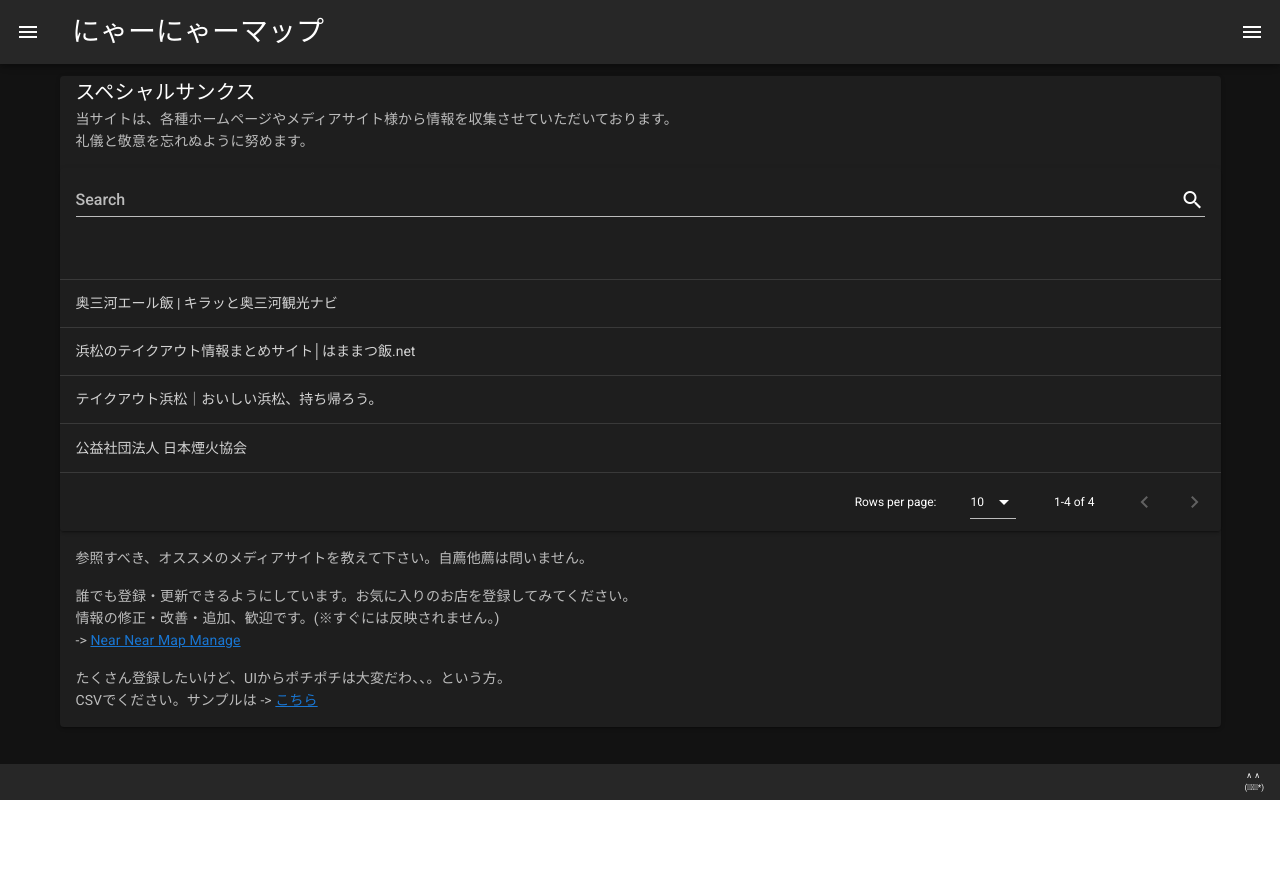
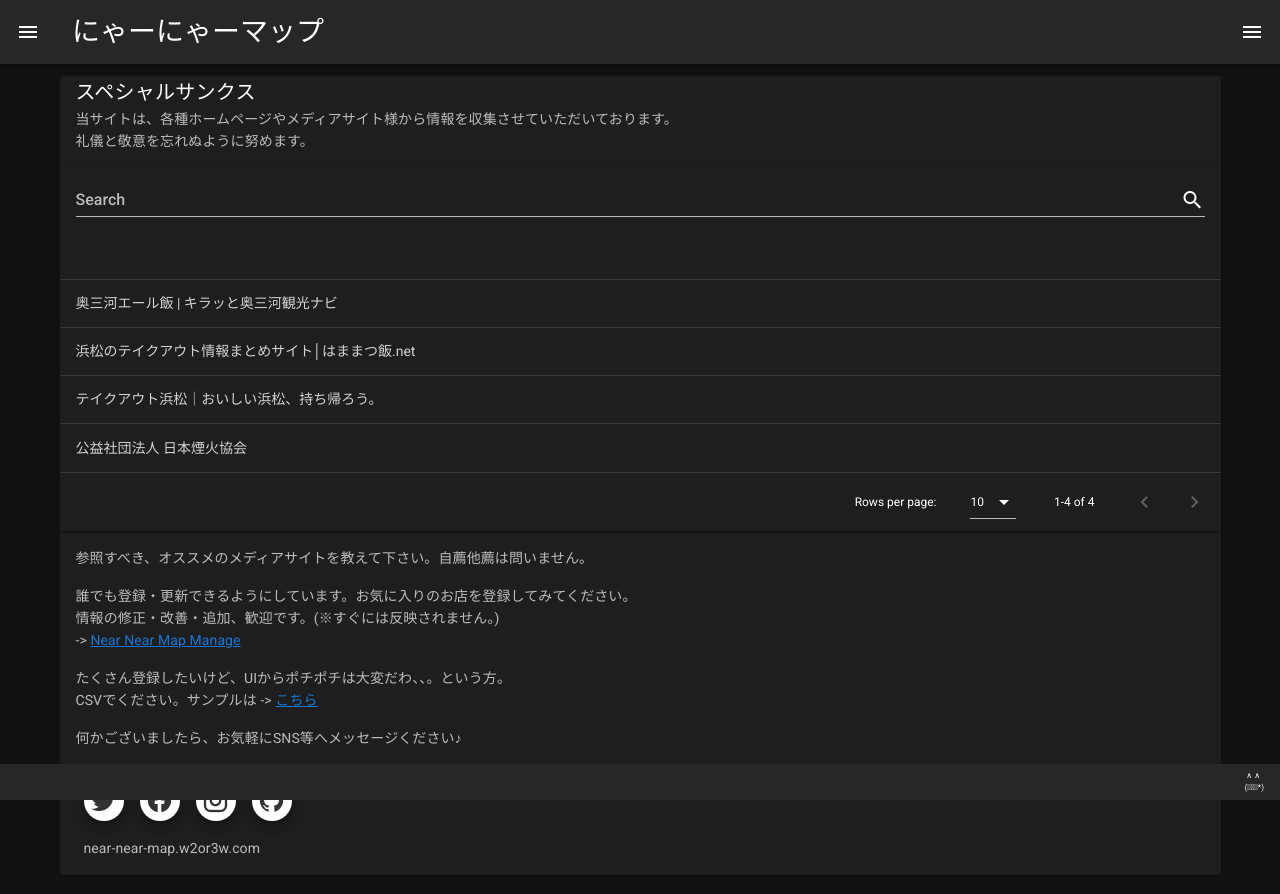
Before and after one commit to ww2or3ww/near-near-map-web, a Nuxt app: page /thanks in a window 1280 px wide. Shown: the top 894 px of the page. Before the commit the page ends 800 px from the top, so only its background shows below. Built offline with nearby package versions, Linux system fonts and the light colour scheme; a web font is replaced by a local one.

Commit message:
add sns links to thanks

```diff
--- a/pages/thanks.vue
+++ b/pages/thanks.vue
@@ -70,6 +70,59 @@
               こちら
             </a>
           </p>
+          <p></p>
+          <p class="font-card-text" style="margin: 0px;">
+            何かございましたら、お気軽にSNS等へメッセージください♪
+          </p>
+        </v-card-text>
+      </v-card>
+      <v-card>
+        <v-card-title>
+          <v-btn
+            class="mx-2"
+            fab
+            small
+            color="white"
+            href="https://twitter.com/w2or3w"
+            target="_blank"
+          >
+            <v-icon color="#333333" size="28px">mdi-twitter</v-icon>
+          </v-btn>
+          <v-btn
+            class="mx-2"
+            fab
+            small
+            color="white"
+            href="https://www.facebook.com/w2or3w"
+            target="_blank"
+          >
+            <v-icon color="#333333" size="28px">mdi-facebook</v-icon>
+          </v-btn>
+          <v-btn
+            class="mx-2"
+            fab
+            small
+            color="white"
+            href="https://www.instagram.com/w2or3w"
+            target="_blank"
+          >
+            <v-icon color="#333333" size="28px">mdi-instagram</v-icon>
+          </v-btn>
+          <v-btn
+            class="mx-2"
+            fab
+            small
+            color="white"
+            href="https://github.com/ww2or3ww"
+            target="_blank"
+          >
+            <v-icon color="#333333" size="28px">mdi-github</v-icon>
+          </v-btn>
+        </v-card-title>
+        <v-card-text>
+          <p class="index-foot" style="margin: 0px; padding-left: 8px;">
+            near-near-map.w2or3w.com
+          </p>
         </v-card-text>
       </v-card>
     </v-flex>
```
